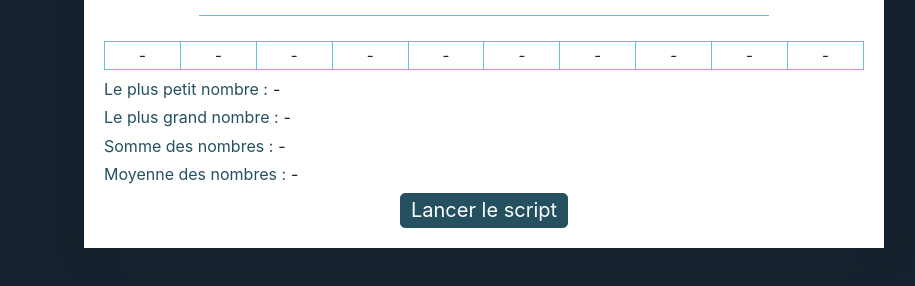
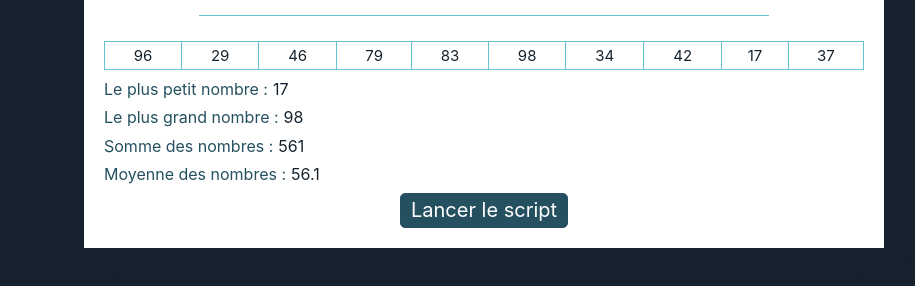
Before and after one commit to c-corentin/JS-exo, a website: page 1.exercises/05-arrays/09-rand-array-stats/index.html in a window 1280 px wide. Both pictures are taken after a click on the button "Lancer le script". Shown: the part 276-562 px from the top of the page, without its empty margins (156-1071 px from the left). Drawn offline with Linux system fonts and the light colour scheme.

Commit message:
05-01 to 05-10

```diff
--- a/1.exercises/05-arrays/01-get-element/script.js
+++ b/1.exercises/05-arrays/01-get-element/script.js
@@ -25,5 +25,10 @@
         "cerise",
     ];
 
+
+    document.getElementById("run").addEventListener("click",()=> {
+
+        alert(fruits[3])
+    })
     // your code here
 })();
--- a/1.exercises/05-arrays/04-walk-two/script.js
+++ b/1.exercises/05-arrays/04-walk-two/script.js
@@ -24,6 +24,8 @@
         "raisin",
         "cerise",
     ];
-
+    document.getElementById("run").addEventListener("click", () => {
+        fruits.forEach(index => console.log(index));
+    })
     // your code here
 })();
--- a/1.exercises/05-arrays/06-find-in-array/script.js
+++ b/1.exercises/05-arrays/06-find-in-array/script.js
@@ -89,4 +89,10 @@
     ];
 
     // your code here
+    document.getElementById("run").addEventListener("click", () => {
+        let obj = people.find(data => data.lastname === 'Dupont' && data.firstname === "Jean");
+        let index = people.findIndex(data => data.lastname === 'Dupont' && data.firstname === "Jean")
+
+    console.log(obj.email + " index: " + index);
+    })
 })();
--- a/1.exercises/05-arrays/09-rand-array-stats/index.html
+++ b/1.exercises/05-arrays/09-rand-array-stats/index.html
@@ -27,7 +27,11 @@
             </header>
             <div class="content">
                 <section class="explain">
-                    <p>Au clic sur le bouton, affiche dans les balises prévues les dix éléments d'un tableau de 10 nombres (entre 1 et 100), ainsi que les statistiques suivantes : le plus petit nombre, le plus grand, la somme des nombres et la moyenne de ceux-ci.</p>
+                    <p>Au clic sur le bouton, affiche dans les balises
+                        prévues les dix éléments d'un tableau de 10 nombres
+                        (entre 1 et 100), ainsi que les statistiques suivantes :
+                        le plus petit nombre, le plus grand, la somme des nombres et
+                        la moyenne de ceux-ci.</p>
                 </section>
                 <section class="material">
                     <table>
@@ -52,7 +56,7 @@
                         <dt>Somme des nombres :</dt>
                         <dd id="sum">-</dd>
                         <dt>Moyenne des nombres :</dt>
-                        <dd id="average">-</dd>
+                        <dd id="ave">-</dd>
                     </dl>
                     <div class="actions">
                         <button type="button" id="run">Lancer le script</button>
--- a/1.exercises/05-arrays/09-rand-array-stats/script.js
+++ b/1.exercises/05-arrays/09-rand-array-stats/script.js
@@ -10,5 +10,52 @@
 // You will have time to focus on it later.
 
 (() => {
-    // your code here
+
+    document.getElementById("run").addEventListener("click", () => {
+
+        function rand(min,max){
+            min=1;
+            max=100;
+            a = Math.round(Math.random()*(max-min)+1)
+            b = Math.round(Math.random()*(max-min)+1)
+            c = Math.round(Math.random()*(max-min)+1)
+            d = Math.round(Math.random()*(max-min)+1)
+            e = Math.round(Math.random()*(max-min)+1)
+            f = Math.round(Math.random()*(max-min)+1)
+            g = Math.round(Math.random()*(max-min)+1)
+            h = Math.round(Math.random()*(max-min)+1)
+            i = Math.round(Math.random()*(max-min)+1)
+            j = Math.round(Math.random()*(max-min)+1)
+        }
+
+    function stats(){
+        min = Math.min(a,b,c,d,e,f,g,h,i,j);
+        max = Math.max(a,b,c,d,e,f,g,h,i,j);
+        sum = a+b+c+d+e+f+g+h+i+j
+        ave = (a+b+c+d+e+f+g+h+i+j)/10;
+    }
+
+    console.log(rand(),stats()) //à quoi ça sert?
+
+    document.getElementById("n-1").innerHTML = a
+    document.getElementById("n-2").innerHTML = b
+    document.getElementById("n-3").innerHTML = c
+    document.getElementById("n-4").innerHTML = d
+    document.getElementById("n-5").innerHTML = e
+    document.getElementById("n-6").innerHTML = f
+    document.getElementById("n-7").innerHTML = g
+    document.getElementById("n-8").innerHTML = h
+    document.getElementById("n-9").innerHTML = i
+    document.getElementById("n-10").innerHTML = j
+
+
+
+    document.getElementById("min").innerHTML = min
+    document.getElementById("max").innerHTML = max
+    document.getElementById("sum").innerHTML = sum
+    document.getElementById("ave").innerHTML = ave
+
+
+    })
+
 })();
```
Also changed, not shown: 1.exercises/05-arrays/02-manipulate-array/script.js (+13 -0 lines), 1.exercises/05-arrays/03-walk-one/index.html (+3 -1 lines), 1.exercises/05-arrays/03-walk-one/script.js (+8 -0 lines), 1.exercises/05-arrays/05-walk-three/index.html (+4 -1 lines), 1.exercises/05-arrays/05-walk-three/script.js (+6 -2 lines), 1.exercises/05-arrays/07-filter-array/script.js (+7 -0 lines), 1.exercises/05-arrays/08-array-includes/script.js (+9 -1 lines), 1.exercises/05-arrays/10-reduce-array/index.html (+3 -1 lines), 1.exercises/05-arrays/10-reduce-array/script.js (+8 -1 lines).
